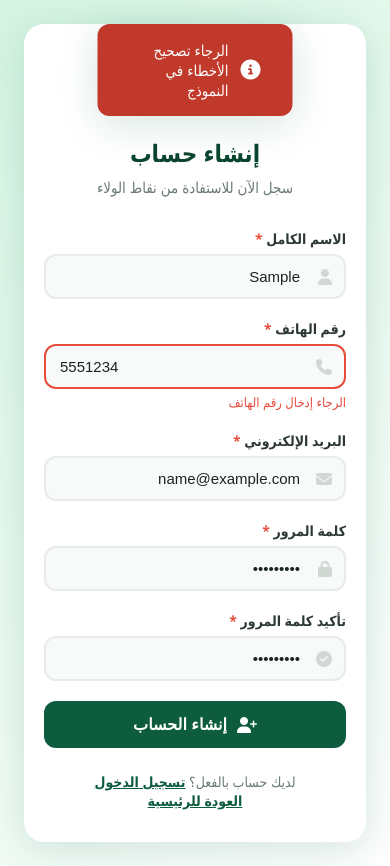
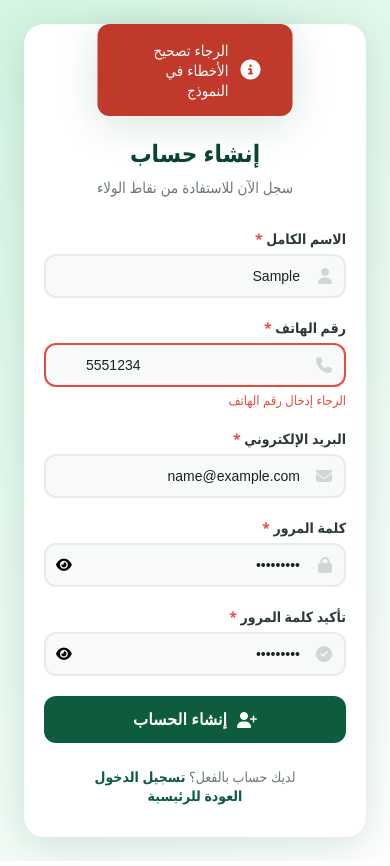
Before and after one commit to johnlatif19/points-dr-mirna, a website: page public/sign-in.html in a window 390 px wide. Both pictures are taken after typing "Sample", "5551234", "name@example.com", "Sample123", "Sample123" into the empty fields and a click on the button "إنشاء الحساب". Drawn offline with Linux system fonts and the light colour scheme; grey boxes are pictures that could not be loaded.

Commit message:
Update sign-in.html

```diff
--- a/public/sign-in.html
+++ b/public/sign-in.html
@@ -103,21 +103,13 @@
             color: #e74c3c;
         }
 
-        .form-group .input-wrapper {
+        .input-wrapper {
             position: relative;
+            display: flex;
+            align-items: center;
         }
 
-        .form-group .input-wrapper i {
-            position: absolute;
-            right: 14px;
-            top: 50%;
-            transform: translateY(-50%);
-            color: var(--gray-300);
-            font-size: 16px;
-            transition: var(--transition);
-        }
-
-        .form-group input {
+        .input-wrapper input {
             width: 100%;
             padding: 12px 44px 12px 14px;
             border: 2px solid var(--gray-200);
@@ -126,21 +118,59 @@
             transition: var(--transition);
             background: var(--gray-50);
             color: var(--gray-900);
+            padding-left: 48px;
         }
 
-        .form-group input:focus {
+        .input-wrapper input:focus {
             outline: none;
             border-color: var(--primary);
             box-shadow: 0 0 0 4px rgba(13, 92, 62, 0.1);
             background: var(--white);
         }
 
-        .form-group input:focus + i {
+        .input-wrapper input.error {
+            border-color: #e74c3c;
+        }
+
+        .input-wrapper .input-icon {
+            position: absolute;
+            right: 14px;
+            top: 50%;
+            transform: translateY(-50%);
+            color: var(--gray-300);
+            font-size: 16px;
+            transition: var(--transition);
+            pointer-events: none;
+        }
+
+        .input-wrapper input:focus + .input-icon {
             color: var(--primary);
         }
 
-        .form-group input.error {
-            border-color: #e74c3c;
+        .input-wrapper .toggle-password {
+            position: absolute;
+            left: 12px;
+            top: 50%;
+            transform: translateY(-50%);
+            background: none;
+            border: none;
+            color: var(--gray-400);
+            cursor: pointer;
+            font-size: 16px;
+            transition: var(--transition);
+            padding: 4px;
+            z-index: 2;
+            display: flex;
+            align-items: center;
+            justify-content: center;
+        }
+
+        .input-wrapper .toggle-password:hover {
+            color: var(--primary);
+        }
+
+        .input-wrapper .toggle-password:focus {
+            outline: none;
         }
 
         .form-group .error-message {
@@ -168,6 +198,7 @@
             align-items: center;
             justify-content: center;
             gap: 10px;
+            cursor: pointer;
         }
 
         .btn-submit:hover {
@@ -193,6 +224,7 @@
             color: var(--primary);
             font-weight: 600;
             transition: var(--transition);
+            text-decoration: none;
         }
 
         .auth-footer a:hover {
@@ -261,6 +293,16 @@
             .auth-logo span {
                 font-size: 18px;
             }
+
+            .input-wrapper input {
+                padding-left: 40px;
+                font-size: 14px;
+            }
+
+            .input-wrapper .toggle-password {
+                left: 8px;
+                font-size: 14px;
+            }
         }
     </style>
 </head>
@@ -284,7 +326,7 @@
                 <label>الاسم الكامل <span class="required">*</span></label>
                 <div class="input-wrapper">
                     <input type="text" id="fullName" placeholder="أدخل الاسم الكامل" required>
-                    <i class="fas fa-user"></i>
+                    <i class="fas fa-user input-icon"></i>
                 </div>
                 <div class="error-message" id="fullNameError">الرجاء إدخال الاسم الكامل</div>
             </div>
@@ -293,7 +335,7 @@
                 <label>رقم الهاتف <span class="required">*</span></label>
                 <div class="input-wrapper">
                     <input type="tel" id="phone" placeholder="أدخل رقم الهاتف" required>
-                    <i class="fas fa-phone"></i>
+                    <i class="fas fa-phone input-icon"></i>
                 </div>
                 <div class="error-message" id="phoneError">الرجاء إدخال رقم الهاتف</div>
             </div>
@@ -301,8 +343,8 @@
             <div class="form-group">
                 <label>البريد الإلكتروني <span class="required">*</span></label>
                 <div class="input-wrapper">
-                    <input type="email" id="email" placeholder="example@email.com" required>
-                    <i class="fas fa-envelope"></i>
+                    <input type="email" id="email" placeholder="ادخل البريد الالكتروني" required>
+                    <i class="fas fa-envelope input-icon"></i>
                 </div>
                 <div class="error-message" id="emailError">الرجاء إدخال بريد إلكتروني صحيح</div>
             </div>
@@ -311,7 +353,10 @@
                 <label>كلمة المرور <span class="required">*</span></label>
                 <div class="input-wrapper">
                     <input type="password" id="password" placeholder="أدخل كلمة المرور" required minlength="6">
-                    <i class="fas fa-lock"></i>
+                    <i class="fas fa-lock input-icon" id="passwordIcon"></i>
+                    <button type="button" class="toggle-password" onclick="togglePassword('password', 'passwordIcon')" aria-label="إظهار/إخفاء كلمة المرور">
+                        <i class="fas fa-eye"></i>
+                    </button>
                 </div>
                 <div class="error-message" id="passwordError">كلمة المرور يجب أن تكون 6 أحرف على الأقل</div>
             </div>
@@ -320,7 +365,10 @@
                 <label>تأكيد كلمة المرور <span class="required">*</span></label>
                 <div class="input-wrapper">
                     <input type="password" id="confirmPassword" placeholder="أعد إدخال كلمة المرور" required>
-                    <i class="fas fa-check-circle"></i>
+                    <i class="fas fa-check-circle input-icon"></i>
+                    <button type="button" class="toggle-password" onclick="togglePassword('confirmPassword')" aria-label="إظهار/إخفاء كلمة المرور">
+                        <i class="fas fa-eye"></i>
+                    </button>
                 </div>
                 <div class="error-message" id="confirmPasswordError">كلمة المرور غير متطابقة</div>
             </div>
@@ -357,6 +405,27 @@
         const auth = firebase.auth();
         const db = firebase.firestore();
 
+        // ===== إظهار/إخفاء كلمة المرور =====
+        function togglePassword(inputId, iconId = null) {
+            const input = document.getElementById(inputId);
+            const type = input.getAttribute('type') === 'password' ? 'text' : 'password';
+            input.setAttribute('type', type);
+
+            // تغيير أيقونة العين
+            const btn = input.parentElement.querySelector('.toggle-password i');
+            if (btn) {
+                btn.className = type === 'password' ? 'fas fa-eye' : 'fas fa-eye-slash';
+            }
+
+            // تغيير أيقونة القفل إذا كانت موجودة
+            if (iconId) {
+                const icon = document.getElementById(iconId);
+                if (icon) {
+                    icon.className = type === 'password' ? 'fas fa-lock input-icon' : 'fas fa-lock-open input-icon';
+                }
+            }
+        }
+
         // ===== عناصر DOM =====
         const form = document.getElementById('signupForm');
         const fullName = document.getElementById('fullName');
@@ -391,6 +460,7 @@
             }
         }
 
+        // ===== التحقق من الحقول عند فقدان التركيز =====
         fullName.addEventListener('blur', () => {
             validateField(fullName, 'fullNameError', fullName.value.trim().length >= 2);
         });
@@ -413,6 +483,22 @@
                 confirmPassword.value === password.value && confirmPassword.value.length > 0);
         });
 
+        // ===== التحقق المباشر عند كتابة تأكيد كلمة المرور =====
+        confirmPassword.addEventListener('input', () => {
+            if (confirmPassword.value.length > 0) {
+                validateField(confirmPassword, 'confirmPasswordError',
+                    confirmPassword.value === password.value);
+            }
+        });
+
+        password.addEventListener('input', () => {
+            if (confirmPassword.value.length > 0) {
+                validateField(confirmPassword, 'confirmPasswordError',
+                    confirmPassword.value === password.value);
+            }
+        });
+
+        // ===== إرسال النموذج =====
         form.addEventListener('submit', async (e) => {
             e.preventDefault();
 
@@ -501,6 +587,11 @@
                 submitBtn.innerHTML = '<i class="fas fa-user-plus"></i> إنشاء الحساب';
             }
         });
+
+        // ===== إغلاق الـ Toast عند الضغط عليه =====
+        toast.addEventListener('click', () => {
+            toast.classList.remove('show');
+        });
     </script>
 </body>
 </html>
```
